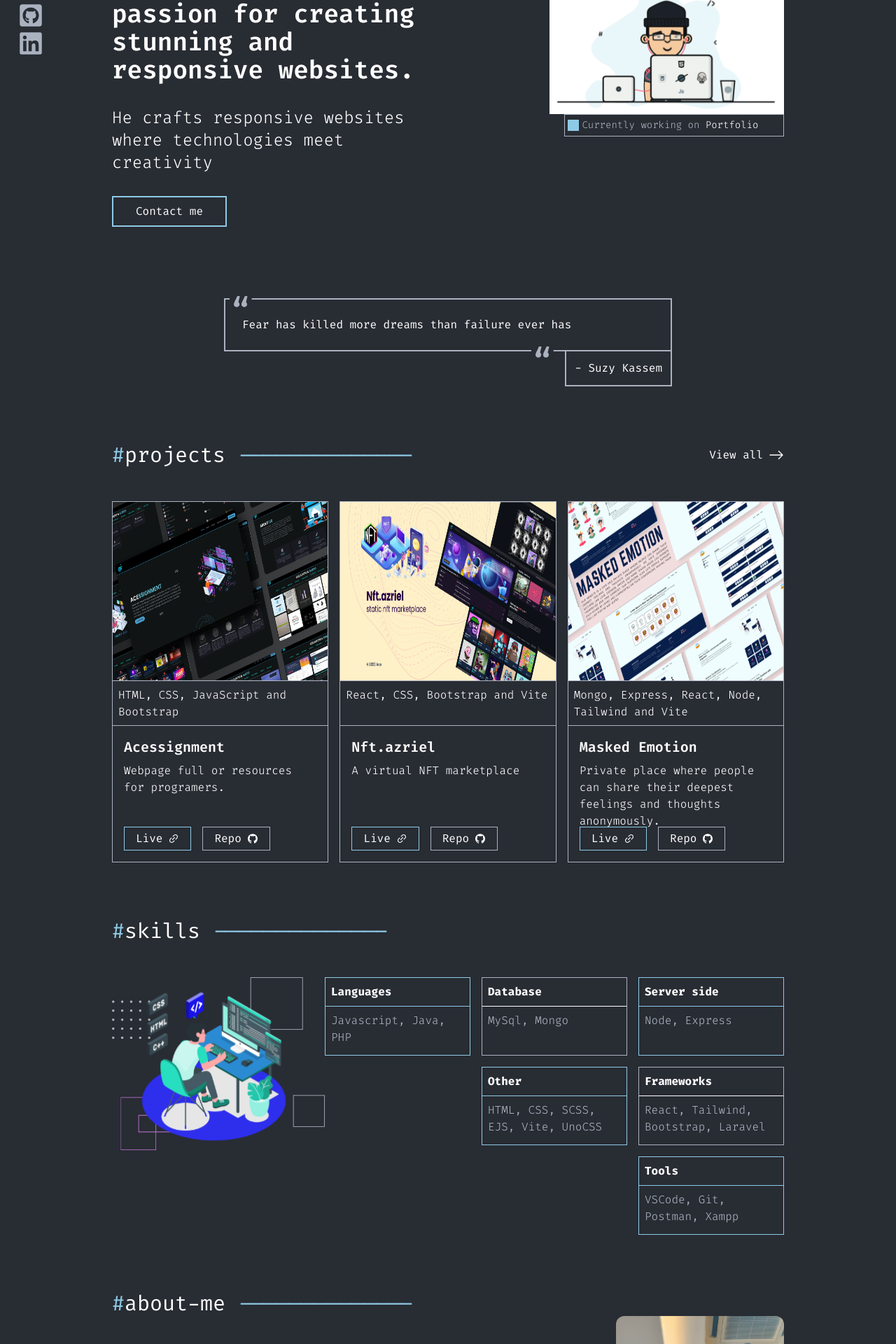
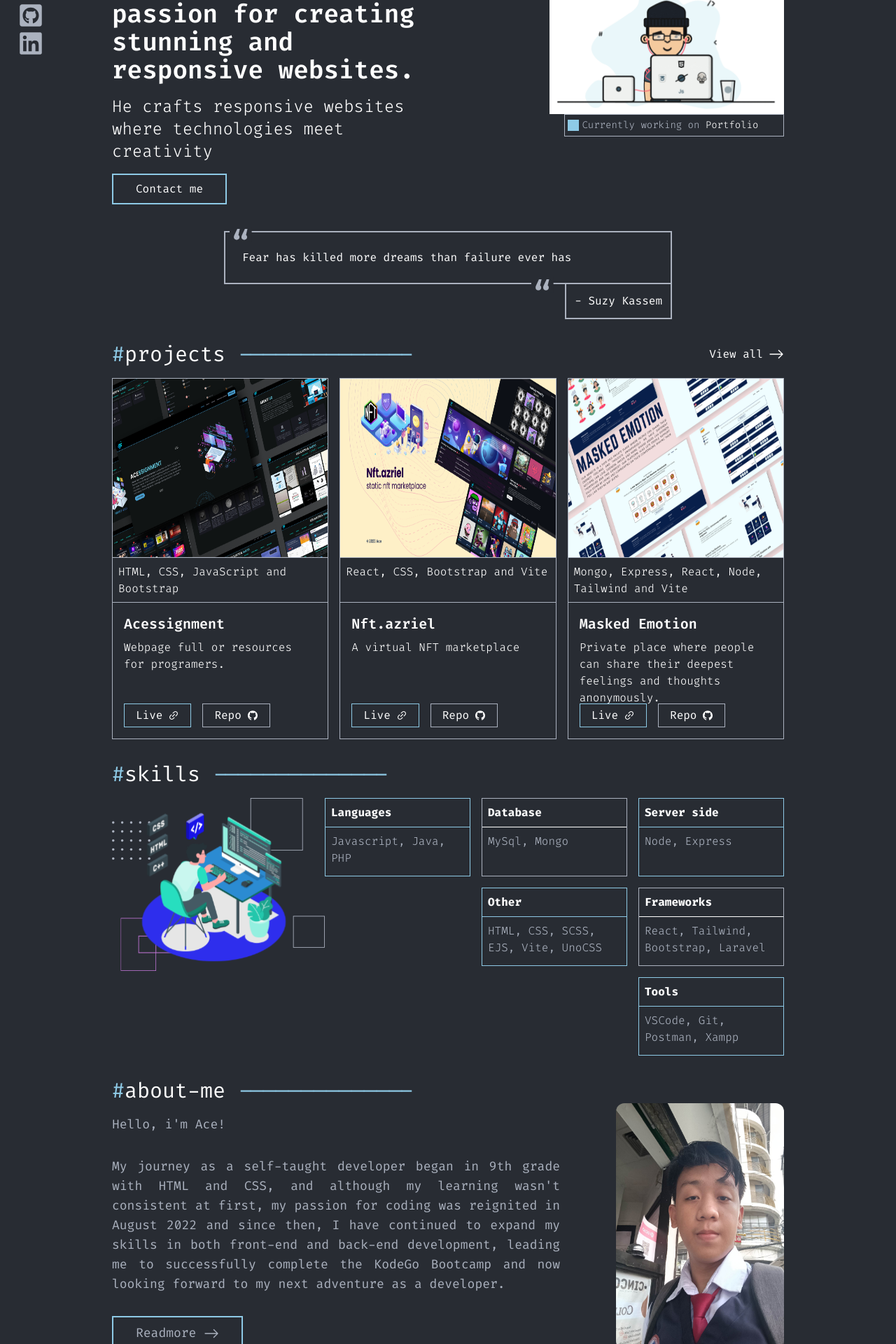
Before and after one commit to lugh-tuatha/portfolio-r1, a React (Vite) app: page / in a window 1280 px wide. Shown: the part 160-2080 px from the top of the page at 70% size. Built offline with nearby package versions, Linux system fonts and the light colour scheme.

Commit message:
improve: spacing, change my picture

```diff
--- a/src/App.css
+++ b/src/App.css
@@ -2,5 +2,21 @@
 tailwind apply
 ----------------*/
 .content-width {
-  @apply mt-20 w-11/12 xl:w-9/12 mx-auto;
+  @apply mt-8 w-11/12 xl:w-9/12 mx-auto;
 }
+
+/*----------------
+Scrollbar styles
+----------------*/
+::-webkit-scrollbar {
+  width: 3px;
+}
+
+::-webkit-scrollbar-thumb {
+  background-color: #ABB2BF;
+}
+
+::-webkit-scrollbar-track {
+  background-color: #f1f1f1;
+  /* Set the color of the track */
+}
--- a/src/components/about/index.jsx
+++ b/src/components/about/index.jsx
@@ -15,7 +15,7 @@ function About() {
       <SectionHeader>about-me</SectionHeader>
 
       <div className='lg:flex lg:justify-between '>
-        <div className='lg:w-4/6 text-lg text-gray mt-12 text-justify'>
+        <div className='lg:w-4/6 text-lg text-gray mt-4 text-justify'>
           <p className='mb-8'>Hello, i'm Ace!</p>
           <p className='mb-8'>My journey as a self-taught developer began in 9th grade with HTML and CSS, and although my learning wasn't consistent at first, my passion for coding was reignited in August 2022 and since then, I have continued to expand my skills in both front-end and back-end development, leading me to successfully complete the KodeGo Bootcamp and now looking forward to my next adventure as a developer.</p>
 
--- a/src/components/certification/index.jsx
+++ b/src/components/certification/index.jsx
@@ -17,7 +17,7 @@ function Certification() {
       </div>
 
 
-      <div className='grid mt-12 grid-cols-1 sm:grid-cols-2 md:grid-cols-3 xl:grid-cols-3 gap-4'>
+      <div className='grid mt-4 grid-cols-1 sm:grid-cols-2 md:grid-cols-3 xl:grid-cols-3 gap-4'>
         {certificate.slice(0, 3).map(certificates => (
           <CertificationContainer title={certificates.title} issueDate={certificates.issueDate} credentialLink={certificates.credentialLink} certImg={certificates.certImg}/>
         ))}
--- a/src/components/contacts/index.jsx
+++ b/src/components/contacts/index.jsx
@@ -10,7 +10,7 @@ function Contacts() {
     <div className='mt-10 w-11/12 xl:w-9/12 mx-auto' id='contacts'>
       <SectionHeader>contacts</SectionHeader>
 
-      <div className='mt-12 md:flex justify-between'>
+      <div className='mt-4 md:flex justify-between'>
         <p className='w-full mb-8 md:mb-0 md:w-1/2 text-gray'>I'm interested in freelance opportunities. However, if you have other request or question, don't hesitate to contact me</p>
 
         <div className='border-1 border-gray w-72 p-6 h-32'>
--- a/src/components/education/index.jsx
+++ b/src/components/education/index.jsx
@@ -9,7 +9,7 @@ function Education() {
     <div className='mt-10 w-11/12 xl:w-9/12 mx-auto'>
       <SectionHeader>bootcamp experience</SectionHeader>
 
-      <div className='mt-12 sm:flex justify-between'>
+      <div className='mt-4 sm:flex justify-between'>
         <img src={EducationContainer} className='mb-8 sm:mb-0 lg:w-1/3 h-full' />
 
         <div className='sm:w-1/2'>
--- a/src/components/hero/index.jsx
+++ b/src/components/hero/index.jsx
@@ -8,11 +8,11 @@ import Quote from '../quote'
 function Hero() {
   return (
     <div className='sm:mt-20 mt-4'>
-      <div className='lg:flex gap-8 xl:gap-0 lg:w-11/12 xl:w-9/12 mx-auto mb-4 sm:mb-20'>
+      <div className='lg:flex gap-8 xl:gap-0 lg:w-11/12 xl:w-9/12 mx-auto mb-4 mt-24 xl:mt-0 '>
 
-        <div className='md:w-10/12 lg:auto w-11/12 m-auto'>
+        <div className='md:w-10/12 lg:auto w-11/12 m-auto x'>
           <h2 className='lg:text-4xl text-3xl font-semibold'>Ace is a <span className='text-primary'>front-end developer</span> with a passion for creating stunning and responsive websites.</h2>
-          <p className='lg:text-2xl text-xl font-thin my-8'>He crafts responsive websites where technologies meet creativity</p>
+          <p className='lg:text-2xl text-xl font-thin my-4'>He crafts responsive websites where technologies meet creativity</p>
           <Button>Contact me</Button>
         </div>
 
--- a/src/components/project-components/index.jsx
+++ b/src/components/project-components/index.jsx
@@ -4,7 +4,7 @@ import * as Ai from "react-icons/ai";
 
 function ProjectComponents({languages, title, desc, live, repo, cover}) {
   return (
-    <div className='border-1 border-gray mt-12'>
+    <div className='border-1 border-gray mt-4'>
       <img src={cover} className='w-full h-64 border-b-1 border-gray'/>
 
       <div className='border-b-1 border-gray p-2 font-thin h-16'>
--- a/src/components/skills/index.jsx
+++ b/src/components/skills/index.jsx
@@ -10,7 +10,7 @@ function Skills() {
     <div className='content-width'>
       <SectionHeader>skills</ SectionHeader>
 
-      <div className='md:flex mt-12 justify-between'>
+      <div className='md:flex mt-4 justify-between'>
         <div className="w-full mb-4 md:mb-0 md:w-1/3">
           <img src={skillHero} className="w-full"/>
         </div>
--- a/src/components/testimonial/index.jsx
+++ b/src/components/testimonial/index.jsx
@@ -7,7 +7,7 @@ function Testimonial() {
   return (
     <div className='content-width'>
       <SectionHeader>Testimonial</ SectionHeader>
-      <div className="mt-12 grid grid-cols-1 sm:grid-cols-2 lg:grid-cols-3 ">
+      <div className="mt-4 grid grid-cols-1 sm:grid-cols-2 lg:grid-cols-3 ">
         <TestimonialBox />
       </div>
     </div>
```
Also changed, not shown: src/assets/img/me.jpg.
